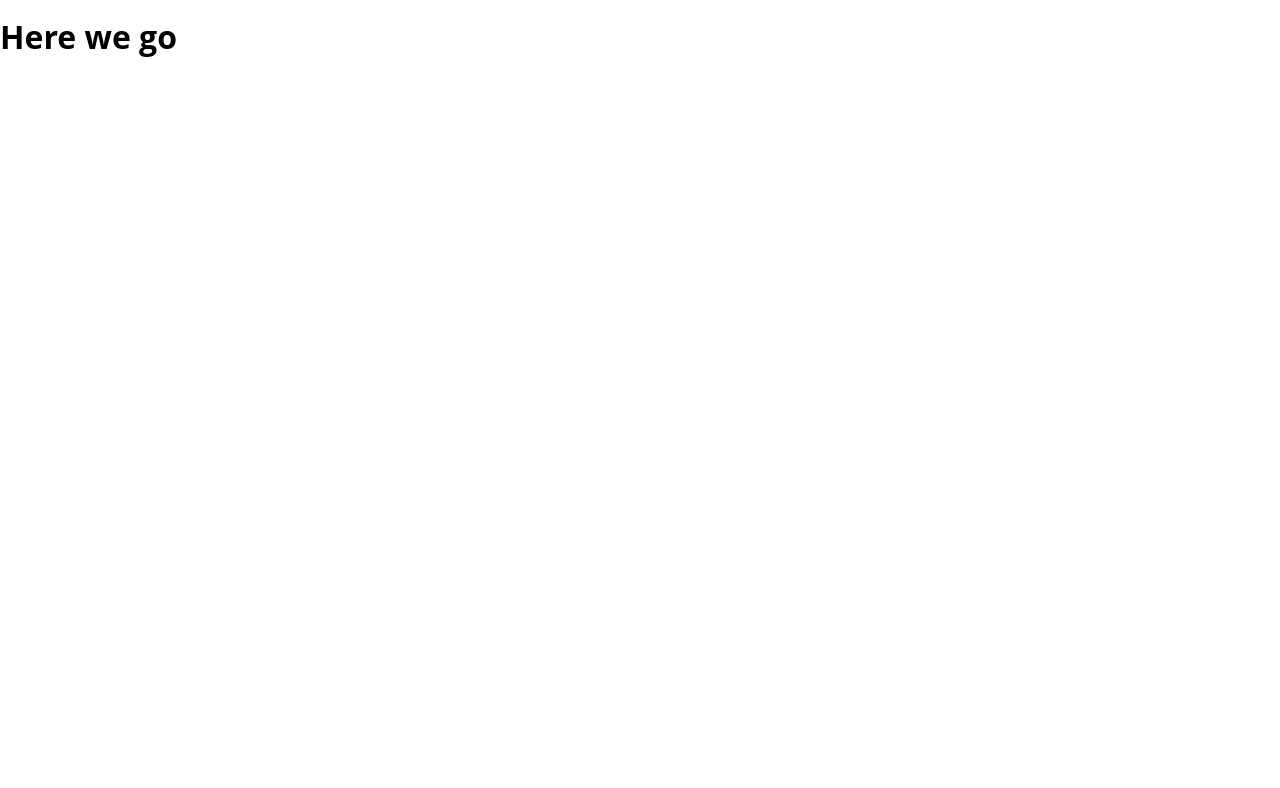
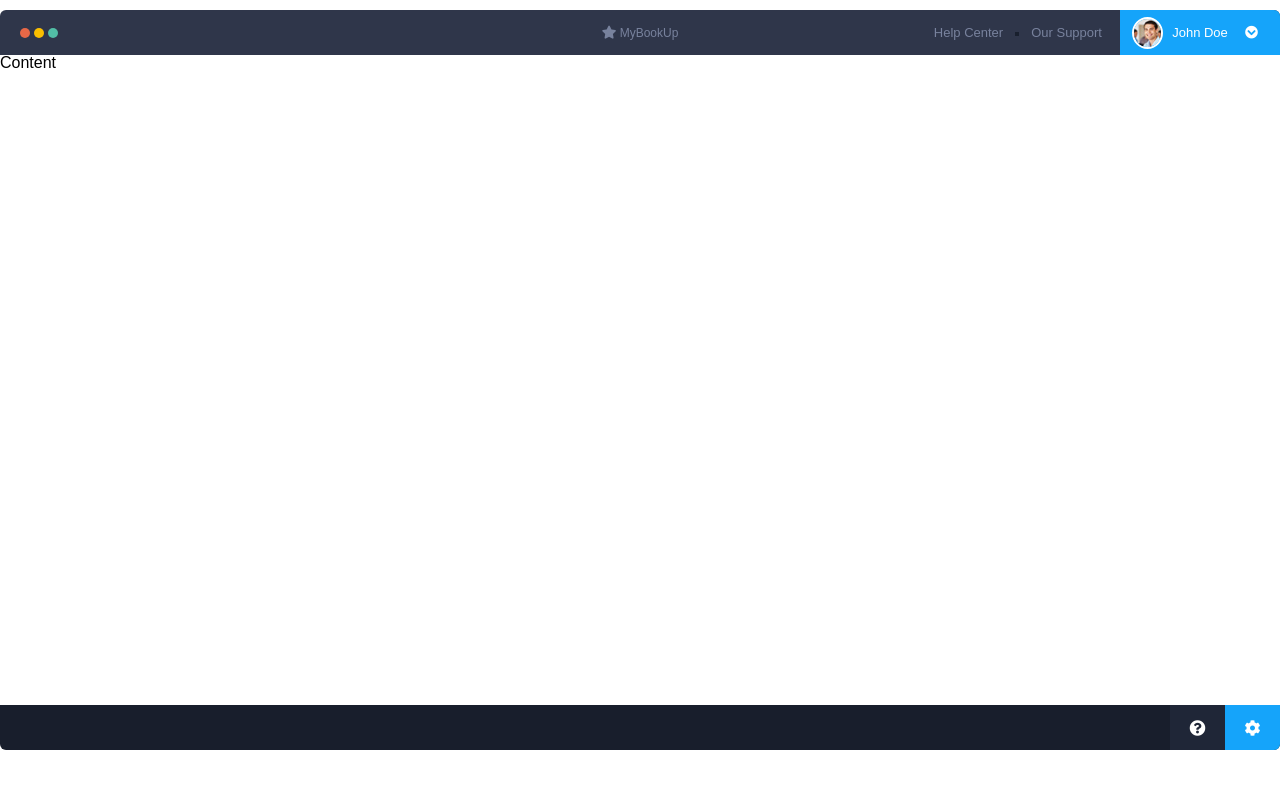
Before and after one commit to Wital619/Book-store-site-layout, a website built with webpack: page src/index.html in a window 1280 px wide. Built offline with nearby package versions, Linux system fonts and the light colour scheme.

Commit message:
Add header and footer

```diff
--- a/src/index.html
+++ b/src/index.html
@@ -2,11 +2,46 @@
 <html>
 <head>
   <meta charset="UTF-8">
+  <meta name="viewport"
+        content="width=device-width, user-scalable=no, initial-scale=1.0, maximum-scale=1.0, minimum-scale=1.0">
+  <meta http-equiv="X-UA-Compatible" content="ie=edge">
   <title>Book Store</title>
+  <link rel="stylesheet" href="https://use.fontawesome.com/releases/v5.4.1/css/all.css"
+        integrity="sha384-5sAR7xN1Nv6T6+dT2mhtzEpVJvfS3NScPQTrOxhwjIuvcA67KV2R5Jz6kr4abQsz" crossorigin="anonymous">
 </head>
 <body>
 
-<h1>Here we go</h1>
+<div class="bs-wrapper">
+  <header class="bs-header">
+    <div class="bs-dots">
+      <span class="bs-dots__dot bs-dots__dot--red"></span>
+      <span class="bs-dots__dot bs-dots__dot--orange"></span>
+      <span class="bs-dots__dot bs-dots__dot--blue"></span>
+    </div>
+    <div class="bs-header__title">
+      <i class="fas fa-star"></i>
+      MyBookUp
+    </div>
+    <ul class="bs-header__nav">
+      <li class="bs-header__nav-item">Help Center</li>
+			<li class="bs-header__nav-item">Our Support</li>
+		</ul>
+		<div class="bs-user">
+			<img class="bs-user__img" src="images/avatar-01.jpg" alt="avatar">
+			<h5 class="bs-user__name">John Doe</h5>
+			<span class="bs-user__chevron"><i class="fa fa-chevron-circle-down"></i></span>
+		</div>
+  </header>
+  <main class="bs-content">
+    Content
+  </main>
+  <footer class="bs-footer">
+    <div class="bs-footer__icons">
+			<span class="bs-footer__icon bs-footer__icon--dark"><i class="fas fa-question-circle"></i></span>
+			<span class="bs-footer__icon bs-footer__icon--blue"><i class="fas fa-cog"></i></span>
+		</div>
+  </footer>
+</div>
 
 </body>
 </html>
--- a/src/scss/base/_reset.scss
+++ b/src/scss/base/_reset.scss
@@ -4,17 +4,23 @@
   box-sizing: border-box;
 }
 
-html,
-body {
+html, body {
+  height: 100%;
   margin: 0;
   padding: 0;
-  font: 16px/1 'Open Sans', sans-serif;
+  overflow: auto;
+}
+
+body {
+  font: 16px/1 Arial, sans-serif;
   background: white;
   color: black;
 }
 
 ul {
-  list-style: none;
+	list-style: none;
+	padding: 0;
+	margin: 0;
 }
 
 button {
@@ -23,3 +29,7 @@ button {
   border: 0;
   cursor: pointer;
 }
+
+img {
+  max-width: 100%;
+}
--- a/src/scss/base/_variables.scss
+++ b/src/scss/base/_variables.scss
@@ -0,0 +1,4 @@
+$header-height: 45px;
+$footer-height: 45px;
+$sidebar-bg-color: #1f2637;
+$main-blue: #15a4fa;
--- a/src/scss/styles.scss
+++ b/src/scss/styles.scss
@@ -1,3 +1,146 @@
 @import 'base/reset';
 @import 'base/variables';
 @import 'base/breakpoints';
+
+.bs-wrapper {
+  position: relative;
+  width: 100%;
+  max-width: 1300px;
+  min-height: calc(100% - 60px);
+  margin: 10px auto 50px;
+  padding-bottom: $footer-height;
+}
+
+/* HEADER ********************************************************************************************************** */
+
+.bs-header {
+	position: relative;
+  height: $header-height;
+  display: flex;
+  align-items: center;
+  justify-content: space-between;
+  padding-left: 20px;
+  border-radius: 6px 6px 0 0;
+  overflow: hidden;
+  background-color: #2f364a;
+  color: #fff;
+}
+
+.bs-dots__dot {
+  float: left;
+  width: 10px;
+  height: 10px;
+  margin-right: 4px;
+  border-radius: 50%;
+}
+
+.bs-dots__dot--red { background-color: #e76847; }
+.bs-dots__dot--orange { background-color: #fabf00; }
+.bs-dots__dot--blue { background-color: #52bea6; }
+
+.bs-header__title {
+	position: absolute;
+	left: 50%;
+	transform: translateX(-50%);
+  color: #78829d;
+	font-size: 12px;
+
+  i {
+    font-size: 13px;
+  }
+}
+
+.bs-header__nav {
+	margin-left: auto;
+  display: flex;
+  align-items: center;
+}
+
+.bs-header__nav-item {
+	font-size: 13px;
+	color: #78829d;
+
+	&:last-child {
+		margin-right: 18px;
+
+		&::before {
+			content: '';
+			display: inline-block;
+			width: 4px;
+			height: 4px;
+			margin: 0 12px;
+			vertical-align: middle;
+			background-color: #19202e;
+		}
+	}
+}
+
+.bs-user {
+	position: relative;
+  display: flex;
+  align-items: center;
+  justify-content: space-between;
+  height: 100%;
+  width: 160px;
+	background-color: $main-blue;
+	padding: 0 22px 0 12px;
+}
+
+.bs-user__img {
+  width: 31px;
+  height: 32px;
+  border: 2px solid #fff;
+  border-radius: 50%;
+}
+
+.bs-user__name {
+	position: absolute;
+	left: 50%;
+	margin: 0;
+	transform: translateX(-50%);
+	font-size: 13px;
+	font-weight: 300;
+}
+
+.bs-user__chevron {
+	font-size: 13px;
+	cursor: pointer;
+}
+
+/* FOOTER ********************************************************************************************************** */
+
+.bs-footer {
+  position: absolute;
+  bottom: 0;
+  left: 0;
+	right: 0;
+	display: flex;
+	justify-content: flex-end;
+	height: $footer-height;
+	border-radius: 0 0 6px 6px;
+  overflow: hidden;
+  background-color: #181e2c;
+}
+
+.bs-footer__icons {
+	height: 100%;
+}
+
+.bs-footer__icon {
+	float: left;
+	width: 55px;
+	height: inherit;
+	display: flex;
+	align-items: center;
+	justify-content: center;
+	color: #fff;
+	cursor: pointer;
+}
+
+.bs-footer__icon--dark {
+	background-color: #1f2637;
+}
+
+.bs-footer__icon--blue {
+	background-color: $main-blue;
+}
--- a/webpack.config.js
+++ b/webpack.config.js
@@ -19,7 +19,7 @@ module.exports = {
         use: [
           MiniCssExtractPlugin.loader,
           {
-            loader: "css-loader",
+            loader: 'css-loader',
             options: {
               minimize: {
                 safe: true
@@ -71,7 +71,7 @@ module.exports = {
       template: path.resolve(__dirname, 'src/index.html'),
     }),
     new CopyWebpackPlugin([
-      { from: 'src/images/' }
+      { from: 'src/images/', to: 'images/' }
     ]),
     new webpack.HotModuleReplacementPlugin()
   ],
```
Also changed, not shown: dist/css/styles.css (deleted), dist/index.html (deleted), dist/js/scripts.js (deleted), src/images/avatar-01.jpg (added), src/images/book-cover.jpg (added), src/images/book-cover_2.jpg (added), src/images/book-cover_3.jpg (added), src/images/book-cover_4.jpg (added), src/images/book-cover_5.jpg (added), src/images/book-cover_6.jpg (added), src/images/book-cover_7.jpg (added), src/images/book-cover_8.jpg (added), src/images/book-cover_9.jpg (added).
